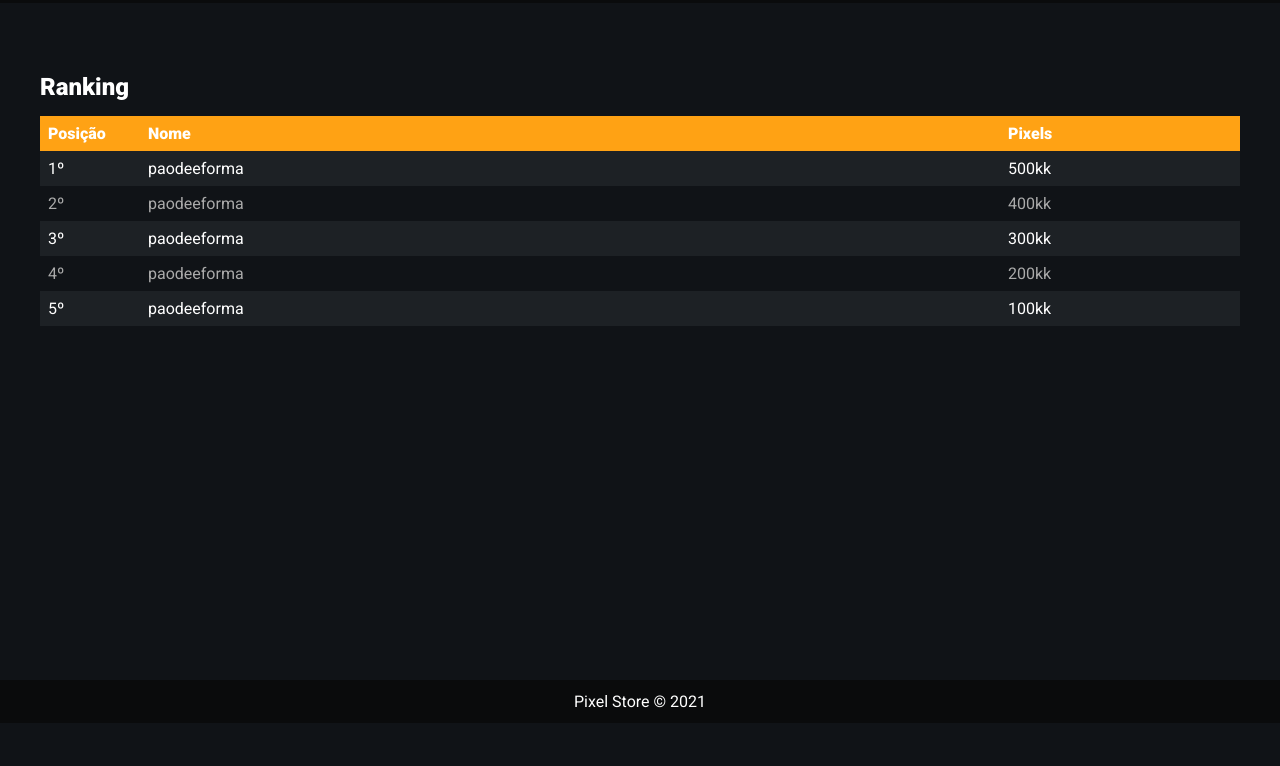
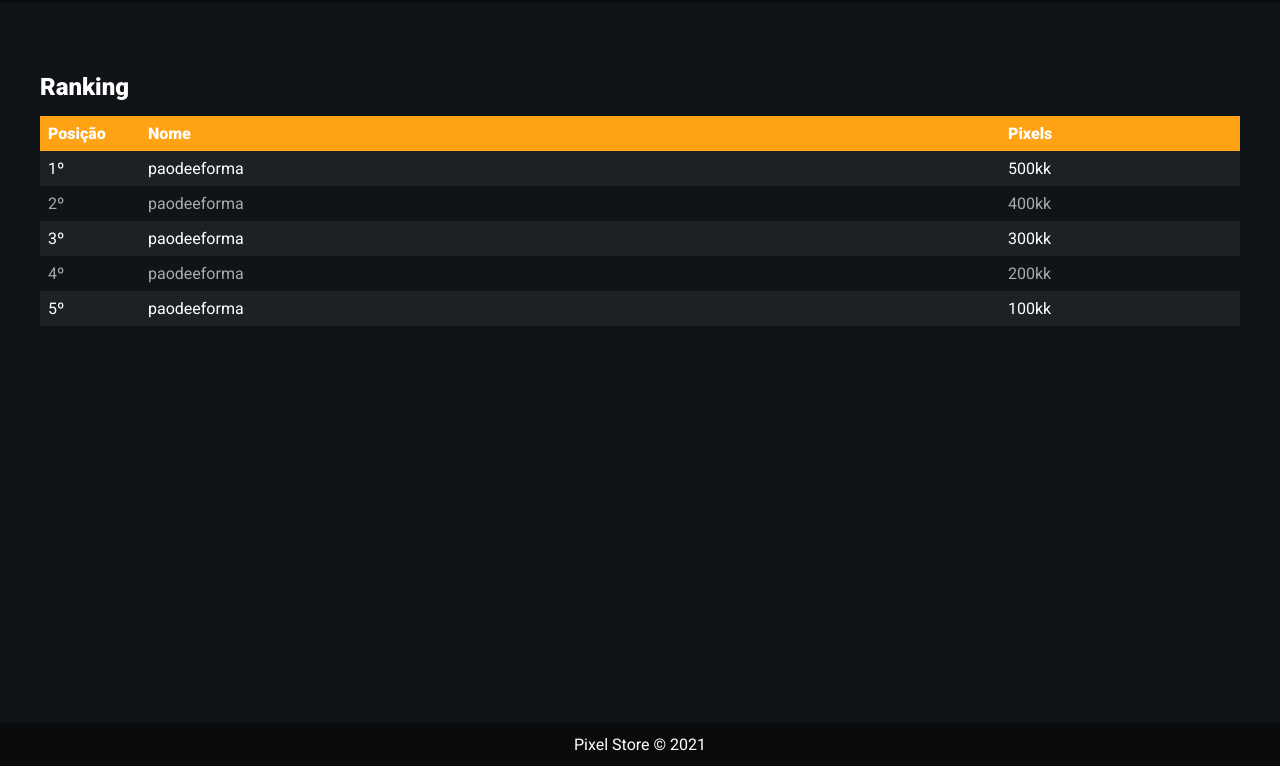
Before and after one commit to andre-sc/pixelstore, a plain HTML site: page ranking.html in a window 1280 px wide. Shown: the part 77-843 px from the top of the page. Before the commit the page ends 800 px from the top, so only its background shows below. Drawn offline with nearby package versions, Linux system fonts and the light colour scheme.

Commit message:
Fix footer

```diff
--- a/css/ranking.css
+++ b/css/ranking.css
@@ -40,7 +40,7 @@ th {
   color: white;
 }
 h1 {color: #fff;margin-bottom: 15px;}
-footer {width: 100%;padding: 12px;background: #0a0b0c;color: #fff;text-align: center;position: absolute;bottom: 0}
+footer {width: 100%;padding: 12px;background: #0a0b0c;color: #fff;text-align: center;}
 @media only screen and (max-width: 900px) {
     #m-btn {display: inline-block;position: absolute;right: 35px;top: 15px;}
     body {overflow-y: hidden;}
```
